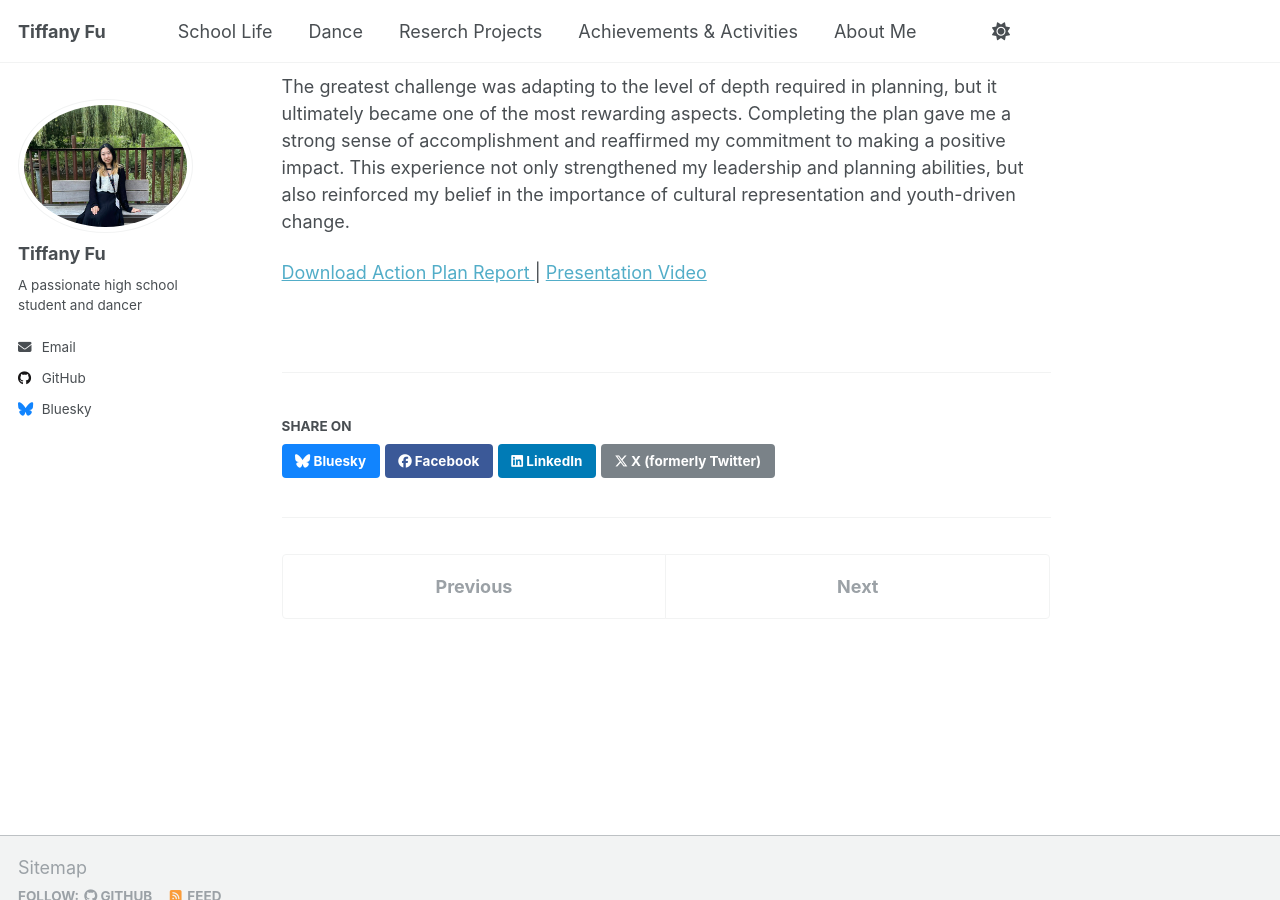
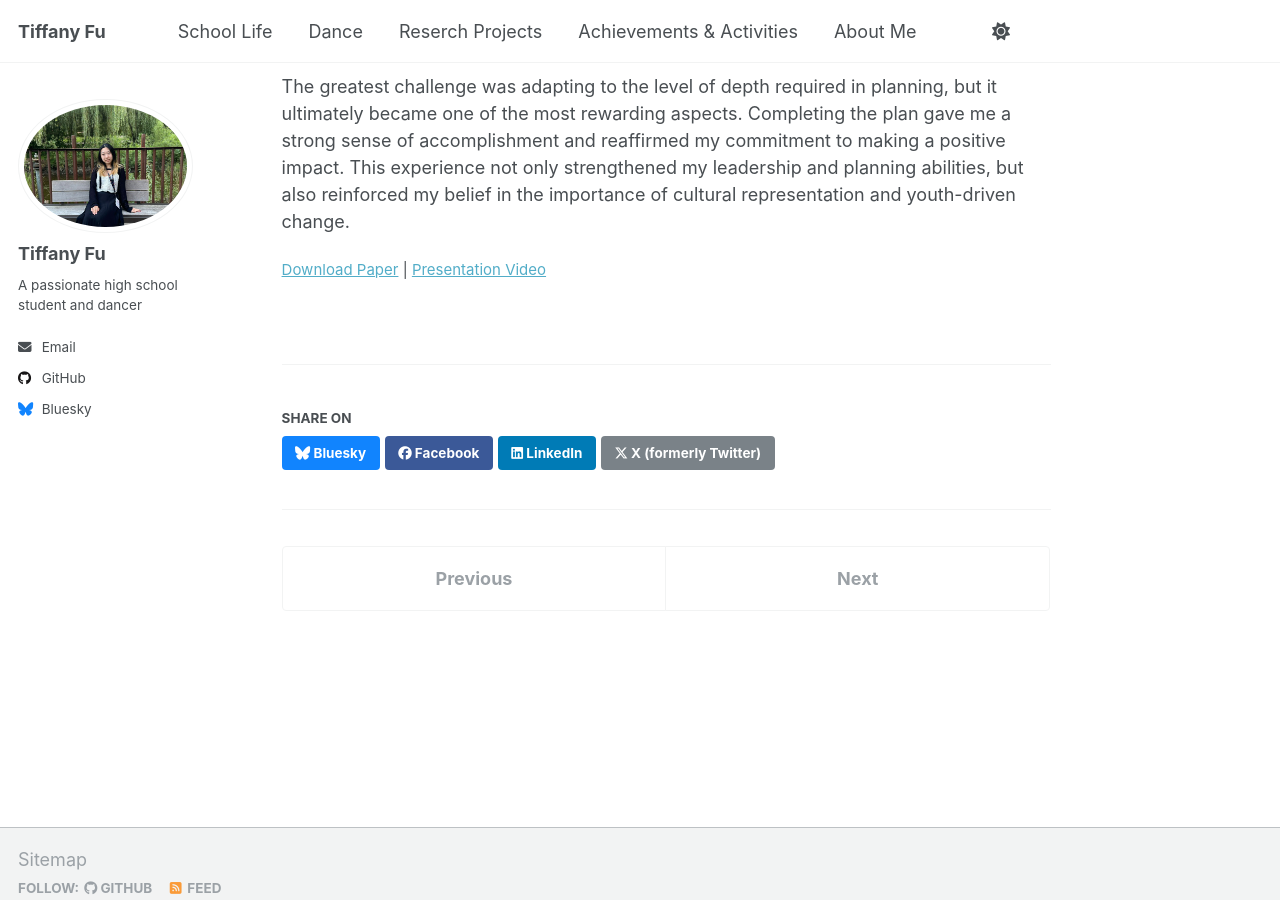
Before and after one commit to TiffanyJTFu/TiffanyFu, a Jekyll site: the page built from _teaching/02-SocialScienceResearchProject-1.md, in a window 1280 px wide and 900 px high, scrolled down 2926 px. Built offline with Jekyll 4.4.1, drawn with Linux system fonts in a browser that asks for light colours; a script that is not in the unit is left out.

Commit message:
Update 02-SocialScienceResearchProject-1.md

```diff
--- a/_teaching/02-SocialScienceResearchProject-1.md
+++ b/_teaching/02-SocialScienceResearchProject-1.md
@@ -45,7 +47,3 @@ A six-month review will be used as the first major checkpoint to assess outcomes
 <br>Developing this action plan was both a meaningful and personal journey. Motivated by firsthand experiences of discrimination, I approached this project with strong determination and a deep sense of purpose. While the process was more detailed and demanding than expected, it pushed me to think critically and plan thoroughly—skills I had not fully exercised before at this level.
 
 The greatest challenge was adapting to the level of depth required in planning, but it ultimately became one of the most rewarding aspects. Completing the plan gave me a strong sense of accomplishment and reaffirmed my commitment to making a positive impact. This experience not only strengthened my leadership and planning abilities, but also reinforced my belief in the importance of cultural representation and youth-driven change.
-
-<a href="https://tiffanyjtfu.github.io/TiffanyFu/files/Step 8B_ Action plan Final Report - Tiffany Fu.pdf" target="_blank" rel="noopener noreferrer">Download Action Plan Report
-</a> | <a href="https://tiffanyjtfu.github.io/TiffanyFu/files/Action plan Presentation.mp4" target="_blank" rel="noopener noreferrer">Presentation Video</a>&nbsp;
-<br>
```
Also changed, not shown: other parts of _teaching/02-SocialScienceResearchProject-1.md (+2 -0 lines).
